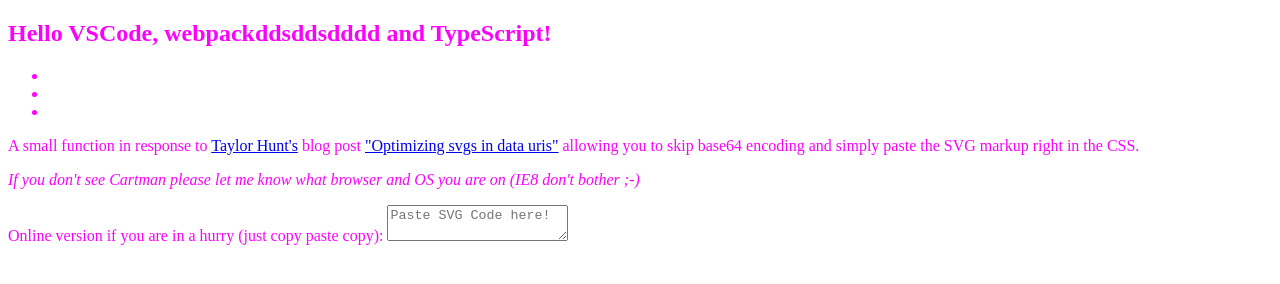
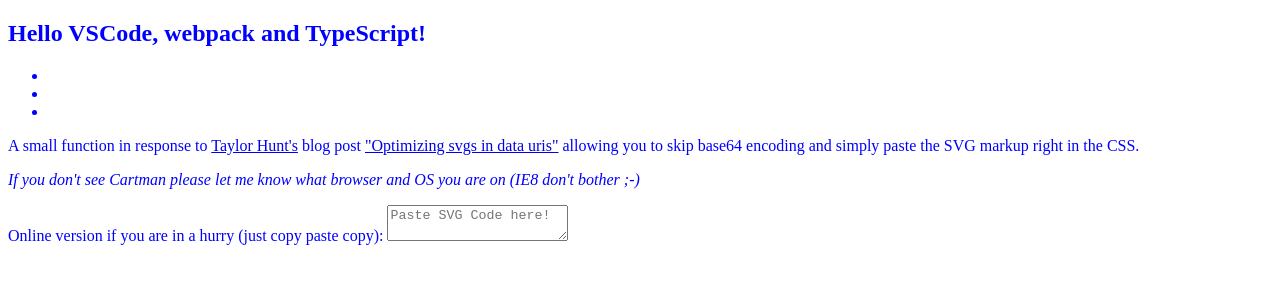
Before and after one commit to marckassay/VSCodeNewProject, a website built with webpack: page src/index.html in a window 1280 px wide. Built offline with nearby package versions, Linux system fonts and the light colour scheme.

Commit message:
htmlloader with livereload next

```diff
--- a/src/index.html
+++ b/src/index.html
@@ -5,7 +5,7 @@
     <script src='bundle.js'></script>
     <article>
       <header>
-        <h1>Hello VSCode, webpackddsddsdddd and TypeScript!</h1>
+        <h1>Hello VSCode, webpack and TypeScript!</h1>
         <section>
         <ul class="showcase">
           <li><logo class="vscode" title="VSCode"></logo></li>
--- a/src/index.ts
+++ b/src/index.ts
@@ -10,4 +10,4 @@ class Greeter {
 
 var greeter = new Greeter("Marc' world!");
 
-document.body.style.color = '#ff00ff';
+document.body.style.color = '#0000FF';
--- a/webpack.config.js
+++ b/webpack.config.js
@@ -9,10 +9,9 @@ module.exports = {
     filename: 'bundle.js',
     //publicPath: "http://localhost:8080/dist/"
   },
-  devtool: 'eval-source-map',
+  devtool: 'source-map',
   devServer: {
-    contentBase: path.resolve(__dirname, 'dist'),
-    //inline: false
+    contentBase: path.resolve(__dirname, 'dist')
   },
   module: {
     rules: [
```
Also changed, not shown: tsconfig.json (line endings or trailing spaces).
